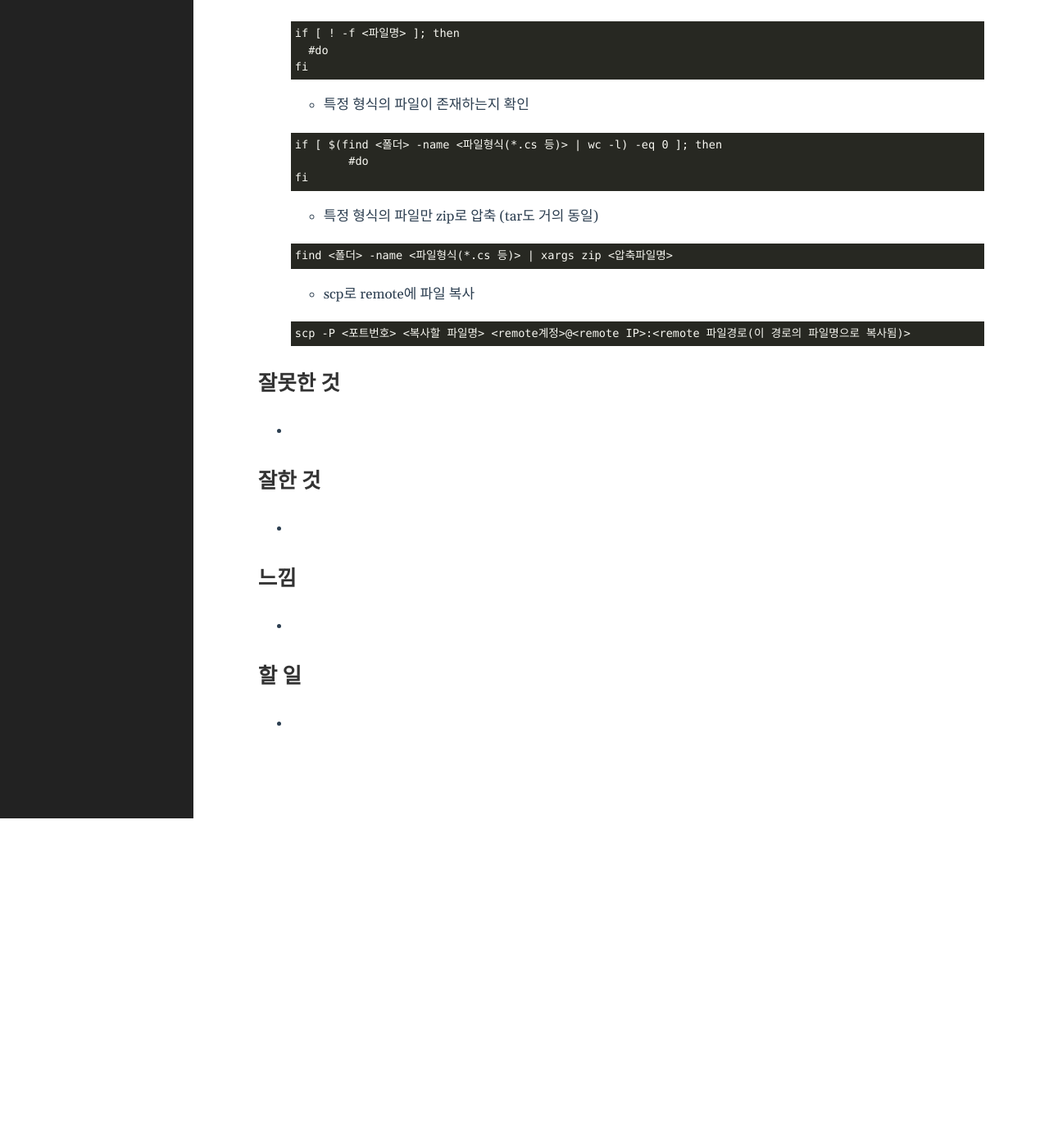
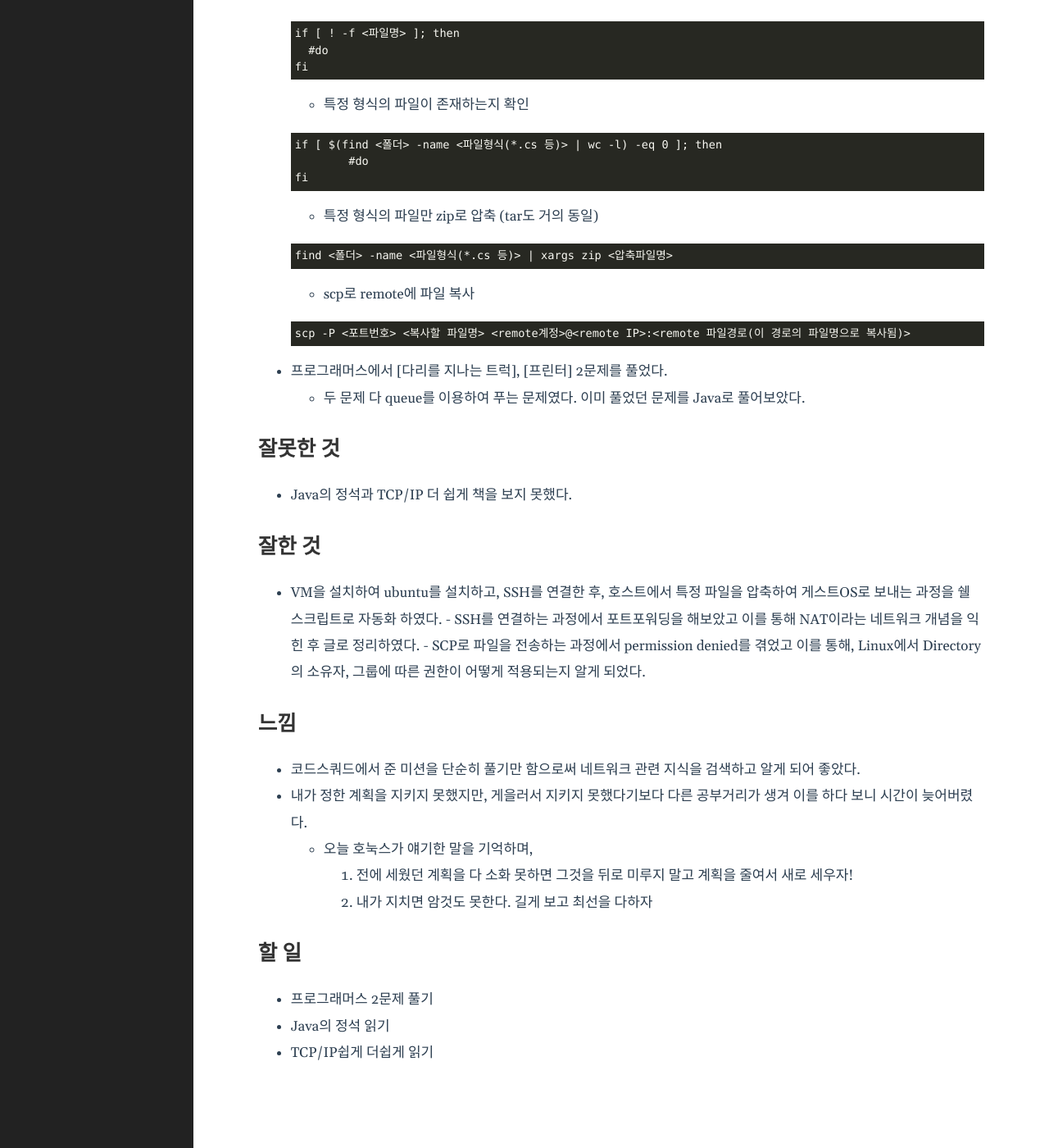
Before and after one commit to isaac56/isaac56.github.io, a Jekyll site: the page built from _posts/2021-01-07-TIL4.md, in a window 1280 px wide and 1400 px high, scrolled down 2433 px. Shown: the whole window at 82% size. Built offline with Jekyll 4.4.1, drawn with Linux system fonts in a browser that asks for light colours; before the commit the page ends 3431 px from its top, so only the background shows below that.

Commit message:
Modify TIL_0107

````diff
--- a/_posts/2021-01-07-TIL4.md
+++ b/_posts/2021-01-07-TIL4.md
@@ -109,17 +109,26 @@ last_modified_at: 2021-01-07
   scp -P <포트번호> <복사할 파일명> <remote계정>@<remote IP>:<remote 파일경로(이 경로의 파일명으로 복사됨)>
   ```
 
-
+- 프로그래머스에서 [다리를 지나는 트럭], [프린터] 2문제를 풀었다.
+  - 두 문제 다 queue를 이용하여 푸는 문제였다. 이미 풀었던 문제를 Java로 풀어보았다.
 
 ## 잘못한 것
 
--
+- Java의 정석과 TCP/IP 더 쉽게 책을 보지 못했다.
 
 ## 잘한 것
--
+- VM을 설치하여 ubuntu를 설치하고, SSH를 연결한 후, 호스트에서 특정 파일을 압축하여 게스트OS로 보내는 과정을 쉘 스크립트로 자동화 하였다.
+  	- SSH를 연결하는 과정에서 포트포워딩을 해보았고 이를 통해 NAT이라는 네트워크 개념을 익힌 후 글로 정리하였다.
+  	- SCP로 파일을 전송하는 과정에서 permission denied를 겪었고 이를 통해, Linux에서 Directory의 소유자, 그룹에 따른 권한이 어떻게 적용되는지 알게 되었다.
 
 ## 느낌
--
+- 코드스쿼드에서 준 미션을 단순히 풀기만 함으로써 네트워크 관련 지식을 검색하고 알게 되어 좋았다.
+- 내가 정한 계획을 지키지 못했지만, 게을러서 지키지 못했다기보다 다른 공부거리가 생겨 이를 하다 보니 시간이 늦어버렸다.
+   - 오늘 호눅스가 얘기한 말을 기억하며,
+     1. 전에 세웠던 계획을 다 소화 못하면 그것을 뒤로 미루지 말고 계획을 줄여서 새로 세우자!
+     2. 내가 지치면 암것도 못한다. 길게 보고 최선을 다하자
 
 ## 할 일
--
+- 프로그래머스 2문제 풀기
+- Java의 정석 읽기
+- TCP/IP쉽게 더쉽게 읽기
````
Also changed, not shown: 2 other files.
